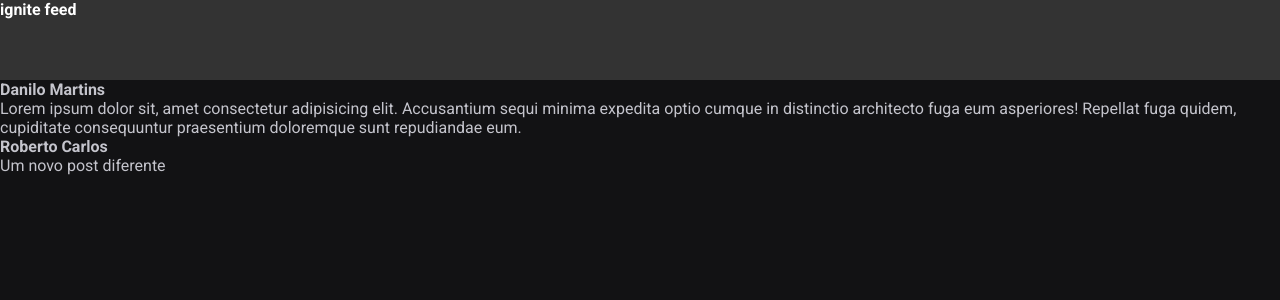
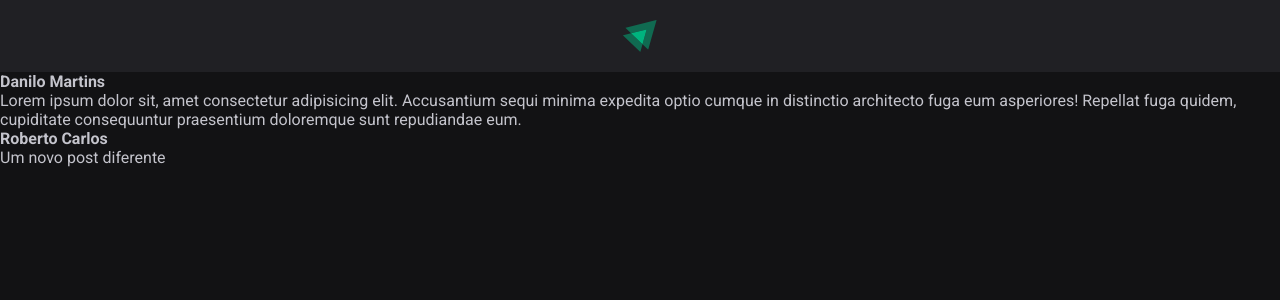
Before and after one commit to danilosjc/React, a React (Vite) app in the folder 01-fundamentos-reactjs/: page / in a window 1280 px wide. Shown: the top 300 px of the page. Built offline with nearby package versions, Linux system fonts and the light colour scheme.

Commit message:
header finalizado

```diff
--- a/01-fundamentos-reactjs/src/components/Header.jsx
+++ b/01-fundamentos-reactjs/src/components/Header.jsx
@@ -1,9 +1,10 @@
 import styles from './Header.module.css'
+import igniteLogo from '../assets/Ignite-logo.svg'
 
 export function Header() {
     return (
         <header className={styles.header}>
-       <strong>ignite feed</strong>
+       <img src={igniteLogo} alt="logotipo" />
        </header>
     )
 }
--- a/01-fundamentos-reactjs/src/components/Header.module.css
+++ b/01-fundamentos-reactjs/src/components/Header.module.css
@@ -1,5 +1,10 @@
 .header {
-    background: #333;
+    background: var(--gray-800);
     color: #fff;
-    height: 80px;
+    display: flex;
+    justify-content: center;
+    padding: 1.25rem 0;
 }
+ .header img {
+    height: 2rem;
+ }
```
Also changed, not shown: 01-fundamentos-reactjs/src/assets/Ignite-logo.svg (added).
